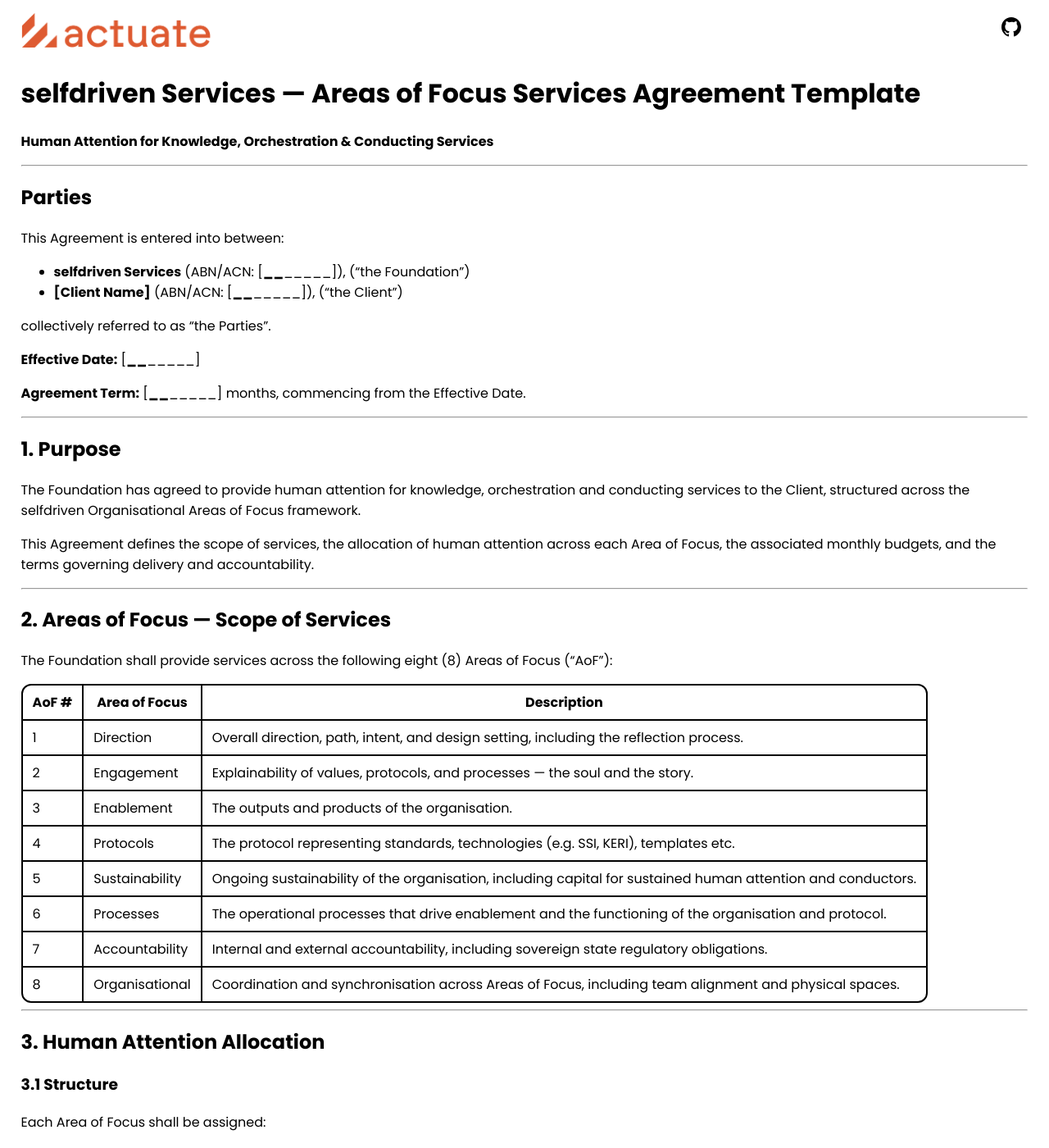
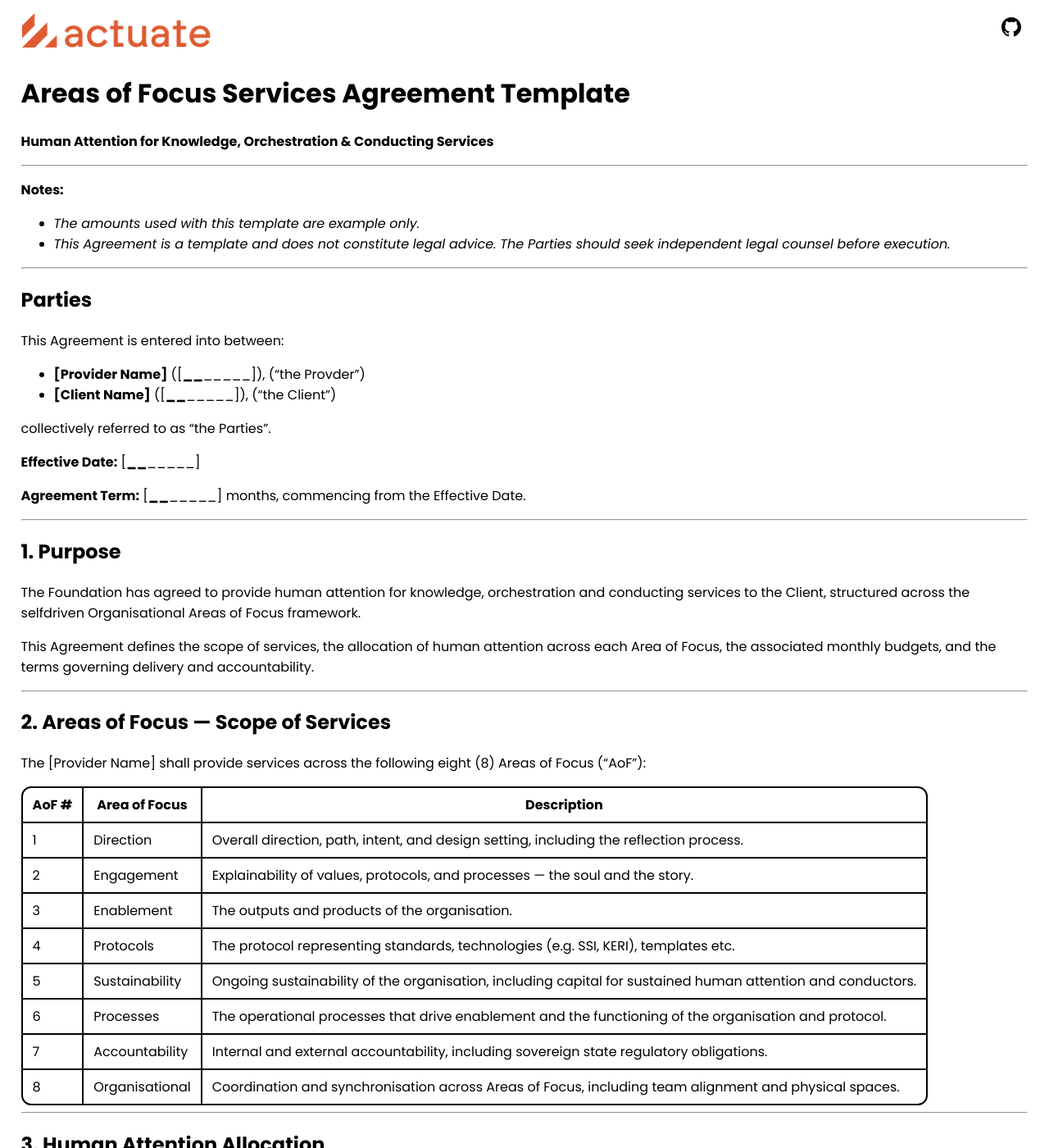
Before and after one commit to selfdriven-engagement/selfdriven-actuate, a Jekyll site: the page built from docs/pages/framework-organisational-areas-of-focus-services-agreement.md, in a window 1280 px wide and 1400 px high. Shown: the whole window at 82% size. Built offline with Jekyll 4.4.1, drawn with Linux system fonts in a browser that asks for light colours; some of the changed text lies outside the part shown.

Commit message:
Update framework-organisational-areas-of-focus-services-agreement.md

```diff
--- a/docs/pages/framework-organisational-areas-of-focus-services-agreement.md
+++ b/docs/pages/framework-organisational-areas-of-focus-services-agreement.md
@@ -4,9 +4,15 @@ title: Services Agreement - selfdriven Areas of Focus Framework
 permalink: /framework/areas-of-focus/services-agreement
 ---
 
-# selfdriven Services — Areas of Focus Services Agreement Template
+# Areas of Focus Services Agreement Template
 
 **Human Attention for Knowledge, Orchestration & Conducting Services**
+
+---
+
+**Notes:**
+- *The amounts used with this template are example only.*
+- *This Agreement is a template and does not constitute legal advice. The Parties should seek independent legal counsel before execution.*
 
 ---
 
@@ -14,8 +20,8 @@ permalink: /framework/areas-of-focus/services-agreement
 
 This Agreement is entered into between:
 
-- **selfdriven Services** (ABN/ACN: [___________]), ("the Foundation")
-- **[Client Name]** (ABN/ACN: [___________]), ("the Client")
+- **[Provider Name]** ([___________]), ("the Provder")
+- **[Client Name]** ([___________]), ("the Client")
 
 collectively referred to as "the Parties".
 
@@ -35,7 +41,7 @@ This Agreement defines the scope of services, the allocation of human attention
 
 ## 2. Areas of Focus — Scope of Services
 
-The Foundation shall provide services across the following eight (8) Areas of Focus ("AoF"):
+The [Provider Name] shall provide services across the following eight (8) Areas of Focus ("AoF"):
 
 | AoF # | Area of Focus | Description |
 |--------|---------------|-------------|
@@ -131,7 +137,7 @@ The breakdown between human attention and physical services within the $20,000 m
 
 ### 5.1 Reporting
 
-The Foundation shall provide the Client with a monthly report for each Area of Focus, including:
+The *[Provider Name]* shall provide the Client with a monthly report for each Area of Focus, including:
 
 - Summary of activities and attention applied.
 - Progress against agreed objectives.
@@ -190,7 +196,7 @@ This Agreement is governed by the laws of [State/Territory], Australia.
 
 ## 10. Execution
 
-| | selfdriven Services | [Client Name] |
+| | *[Provider Name]* | *[Client Name]* |
 |---|---|---|
 | **Signature** | _________________________ | _________________________ |
 | **Name** | [___________] | [___________] |
```
Also changed, not shown: other parts of docs/pages/framework-organisational-areas-of-focus-services-agreement.md (+0 -4 lines).
